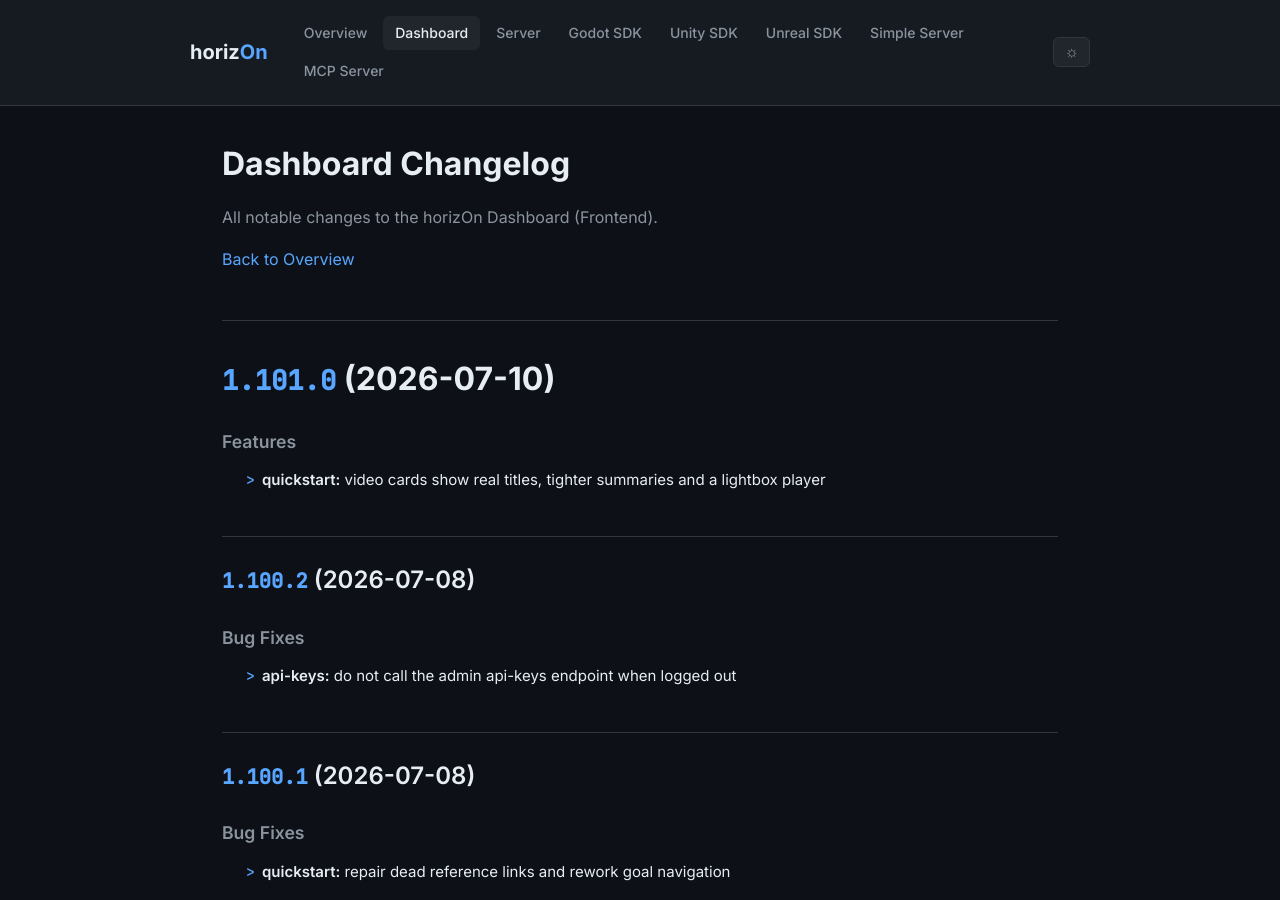
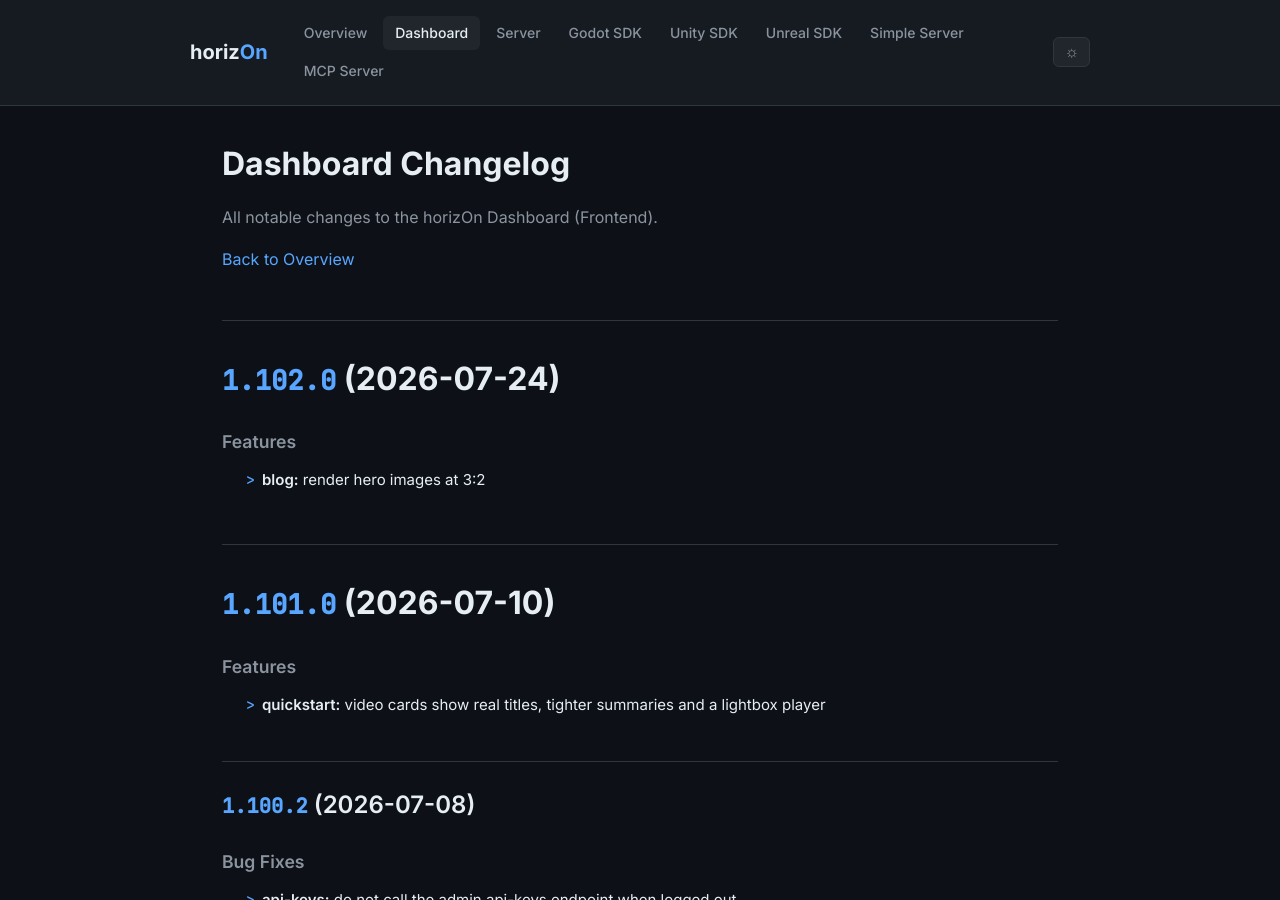
Before and after one commit to ProjectMakersDE/horizOn-Changelog, a Jekyll site: the page built from dashboard-changelog.md, in a window 1280 px wide and 900 px high. Built offline with Jekyll 4.4.1, drawn with Linux system fonts in a browser that asks for light colours.

Commit message:
chore: reconcile changelogs

```diff
--- a/dashboard-changelog.md
+++ b/dashboard-changelog.md
@@ -8,6 +8,13 @@ title: Dashboard Changelog
 All notable changes to the horizOn Dashboard (Frontend).
 
 [Back to Overview](.)
+
+# [1.102.0](https://github.com/ProjectMakersDE/horizOn-Dashboard/compare/v1.101.0...v1.102.0) (2026-07-24)
+
+
+### Features
+
+* **blog:** render hero images at 3:2 ([35f8f19](https://github.com/ProjectMakersDE/horizOn-Dashboard/commit/35f8f196c18dcfb1640edec3198a309375cf9fb2))
 
 # [1.101.0](https://github.com/ProjectMakersDE/horizOn-Dashboard/compare/v1.100.2...v1.101.0) (2026-07-10)
 
```
Also changed, not shown: index.md (+1 -1 lines).
